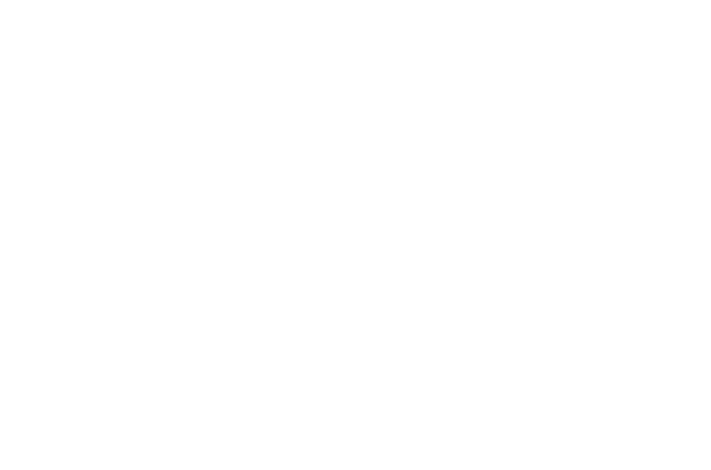
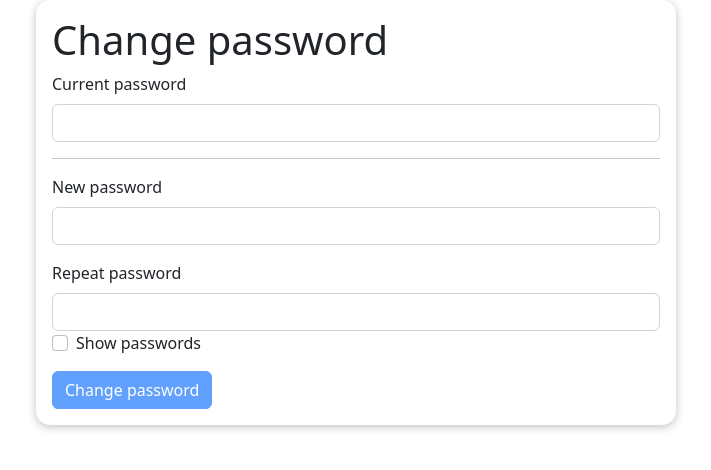
Before and after one commit to shanji97/SMRPOmarduk, a React (Create React App) app in the folder frontend/: page /change-password in a window 1280 px wide. Before the commit this address had no page. Shown: the top 470 px of the page, without its empty margins (284-995 px from the left). Built offline with nearby package versions, Linux system fonts and the light colour scheme.

Commit message:
Add change password form

```diff
--- a/frontend/src/App.tsx
+++ b/frontend/src/App.tsx
@@ -4,6 +4,7 @@ import './App.css';
 import Home from "./pages/Home";
 import AddUser from "./pages/AddUser";
 import Login from './pages/Login';
+import ChangePassword from './pages/ChangePassword';
 
 import 'bootstrap/dist/css/bootstrap.min.css';
 
@@ -15,6 +16,7 @@ function App() {
               <Route path='/' element={<Home />}/>
               <Route path='/add-user' element={<AddUser />}/>
               <Route path='/login' element={<Login />} />
+              <Route path='/change-password' element={<ChangePassword />} />
           </Routes>
       </Router>
     </Fragment>
--- /dev/null
+++ b/frontend/src/components/ValidationError.module.css
@@ -0,0 +1,5 @@
+.error {
+    color: rgb(146, 7, 7);
+    font-size: 10pt;
+    top: -5px;
+}
--- /dev/null
+++ b/frontend/src/components/ValidationError.tsx
@@ -0,0 +1,7 @@
+import classes from './ValidationError.module.css';
+
+const ValidationError: React.FC<{children: string}> =  ({children}) => {
+    return <span className={classes.error}>{children}</span>
+}
+
+export default ValidationError;
--- a/frontend/src/pages/AddUser.tsx
+++ b/frontend/src/pages/AddUser.tsx
@@ -2,13 +2,13 @@ import { useMemo, useState } from "react";
 import {Button} from "react-bootstrap";
 import Card from "../components/Card";
 import {Form} from "react-bootstrap";
-import { useAppDispatch } from "../app/hooks";
 
 import classes from './AddUser.module.css';
 import useValidateForm from "../hooks/useValidateForm";
+import ValidationError from "../components/ValidationError";
 
 const MIN_USERNAME_LENGTH = 4;
-const MIN_PASSWORD_LENGTH = 6;
+const MIN_PASSWORD_LENGTH = 12;
 
 const AddUser = () => {
     const [userData, setUserData] = useState({
@@ -18,9 +18,10 @@ const AddUser = () => {
         surname:  '',
         email:    '',
     });
-    const [isAdmin, setIsAdmin] = useState(false);
-    const [isUser, setIsUser] =   useState(true);
-
+    const [isAdmin, setIsAdmin]             = useState(false);
+    const [isUser, setIsUser]               = useState(true);
+    const [passwordError, setPasswordError] = useState(false);
+    const [passwordType, setPasswordType]   = useState('password');
     const formIsValid = useValidateForm(userData);
 
     const {username, password, name, surname, email} = userData;
@@ -46,6 +47,14 @@ const AddUser = () => {
     const userChangeHandler = () => {
         setIsUser(isUser => !isUser);
         setIsAdmin(false);
+    }
+
+    const checkPasswordLength = () => {
+        password.length < MIN_PASSWORD_LENGTH ? setPasswordError(true) : setPasswordError(false);
+    }
+
+    const handleShowPassword = () => {
+        passwordType === 'password' ? setPasswordType('text') : setPasswordType('password');
     }
 
     const submitFormHandler = (e: React.FormEvent<HTMLFormElement>) => {
@@ -81,12 +90,15 @@ const AddUser = () => {
                 <Form.Group className="mb-3" controlId="formBasicPassword">
                     <Form.Label>Geslo</Form.Label>
                     <Form.Control
-                        type="password"
+                        type={passwordType}
                         placeholder="Vnesite geslo"
                         name='password'
                         value={password}
                         onChange={userDataChangedHandler}
+                        onBlur={checkPasswordLength}
                     />
+                    <Form.Check type='checkbox' id='showPassword' label='Show password' onClick={handleShowPassword} />
+                    {passwordError && <ValidationError>Geslo mora biti dolgo vsaj 12 znakov</ValidationError>}
                 </Form.Group>
 
                 <Form.Group className="mb-3" controlId="formBasicName">
--- /dev/null
+++ b/frontend/src/pages/ChangePassword.tsx
@@ -0,0 +1,90 @@
+import { useMemo, useState } from "react";
+import Card from "../components/Card";
+import { Button, Form } from "react-bootstrap";
+import ValidationError from "../components/ValidationError";
+
+const MIN_PASSWORD_LENGTH = 12;
+
+const ChangePassword = () => {
+    const [passwords, setPasswords] = useState({
+        oldPassword:       '',
+        newPassword:       '',
+        repeatNewPassword: ''
+    });
+    const [passwordType, setPasswordType] = useState('password');
+    const [error, setError]               = useState('');
+
+    const {oldPassword, newPassword, repeatNewPassword} = passwords;
+
+    const formIsValid = useMemo(() => {
+        return newPassword.length >= MIN_PASSWORD_LENGTH &&
+                                     repeatNewPassword.length >= 12 &&
+                                     oldPassword.length >= 12;
+    }, [newPassword, repeatNewPassword, oldPassword.length]);
+
+    const handlePasswordChange = (e: React.ChangeEvent<HTMLInputElement>) => {
+        setPasswords(prevPasswords => ({
+            ...prevPasswords,
+            [e.target.name]: e.target.value
+        }));
+    }
+
+    const handleShowPassword = () => {
+        passwordType === 'password' ? setPasswordType('text') : setPasswordType('password');
+    }
+
+    const submitFormHandler = (e: React.FormEvent<HTMLFormElement>) => {
+        e.preventDefault();
+        if (newPassword !== repeatNewPassword) {
+            setError('Passwords don\'t match');
+            return;
+        } else if (newPassword.length < MIN_PASSWORD_LENGTH ||
+                   repeatNewPassword.length < MIN_PASSWORD_LENGTH) {
+            setError('Password must be at least 12 characters long!');
+            return;
+        }
+
+        console.log(passwords);
+    }
+
+    return (
+        <Card>
+            <h1>Change password</h1>
+            <Form onSubmit={submitFormHandler}>
+                <Form.Group className="mb-3" controlId="formBasicPassword">
+                    <Form.Label>Current password</Form.Label>
+                    <Form.Control
+                        type={passwordType}
+                        name='oldPassword'
+                        value={oldPassword}
+                        onChange={handlePasswordChange}
+                    />
+                </Form.Group>
+                <hr/>
+                <Form.Group className="mb-3" controlId="formBasicPassword">
+                    <Form.Label>New password</Form.Label>
+                    <Form.Control
+                        type={passwordType}
+                        name='newPassword'
+                        value={newPassword}
+                        onChange={handlePasswordChange}
+                    />
+                </Form.Group>
+                <Form.Group className="mb-3" controlId="formBasicPassword">
+                    <Form.Label>Repeat password</Form.Label>
+                    <Form.Control
+                        type={passwordType}
+                        name='repeatNewPassword'
+                        value={repeatNewPassword}
+                        onChange={handlePasswordChange}
+                    />
+                    {error !== '' && <ValidationError>{error}</ValidationError>}
+                    <Form.Check type='checkbox' id='showPassword' label='Show passwords' onClick={handleShowPassword} />
+                </Form.Group>
+                <Button variant="primary" type="submit" disabled={!formIsValid}>Change password</Button>
+            </Form>
+        </Card>
+    );
+}
+
+export default ChangePassword;
```
